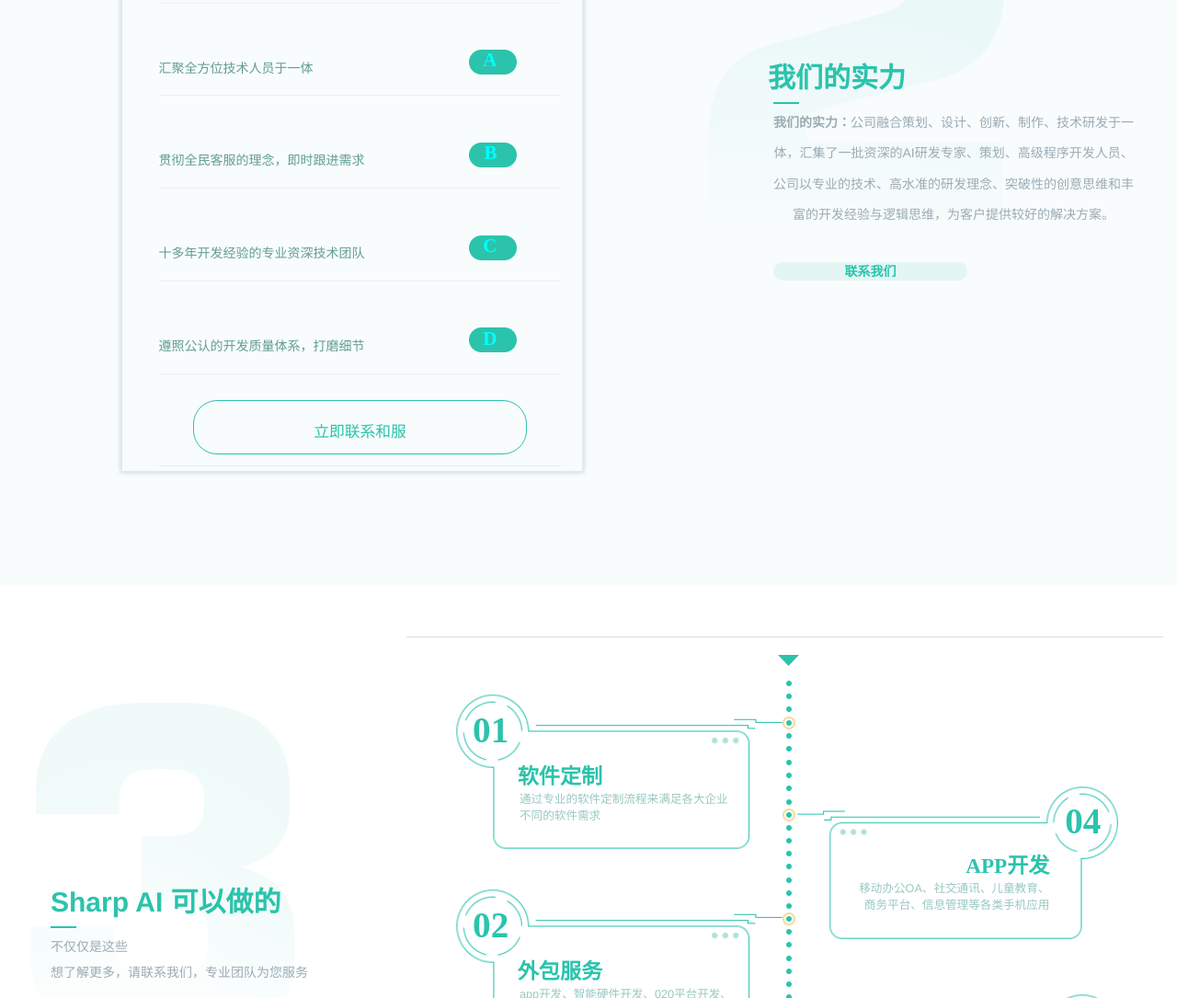
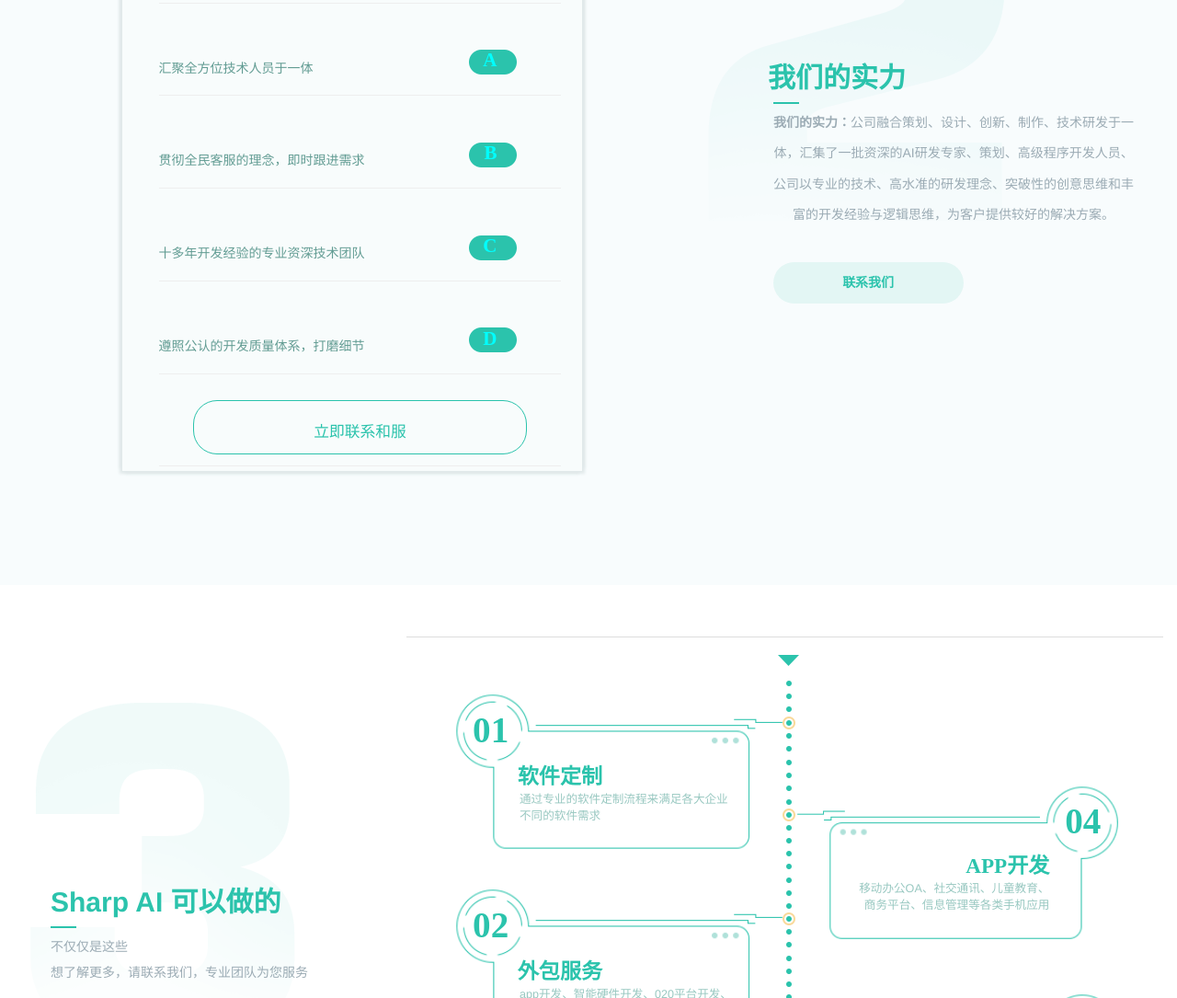
Before and after one commit to SharpAI/product.intro, a plain HTML site: page Shar-ai.html in a window 1280 px wide. Shown: the part 2080-3165 px from the top of the page at 92% size. Drawn offline with Linux system fonts and the light colour scheme; files whose address does not match are found by name.

Commit message:
修改sharp-ai页面部分css样式

```diff
--- a/css/Shar-ai.css
+++ b/css/Shar-ai.css
@@ -531,8 +531,9 @@ ul li{
         padding-left: 0.5rem;
     }
     .now-we{
-        width: 46%;
-        height: 43%;
+        width: 45%;
+        height: 0.8rem;
+        line-height: 0.8rem;
         margin-top: 0.5rem;
         font-size: 100%;
         margin-left: 0.6rem;
@@ -641,7 +642,8 @@ ul li{
     }
     .now-we{
         width: 46%;
-        height: 43%;
+        height: 0.8rem;
+        line-height: 0.8rem;
         margin-top: 0.5rem;
         font-size: 100%;
     }
```
